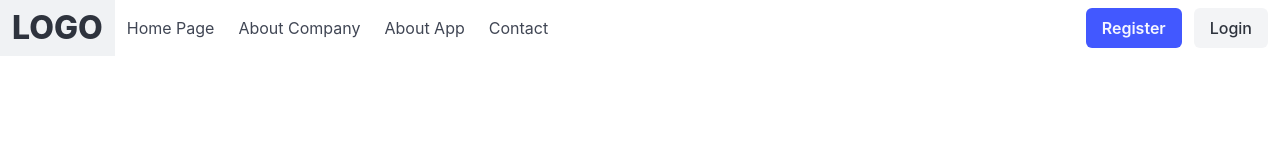
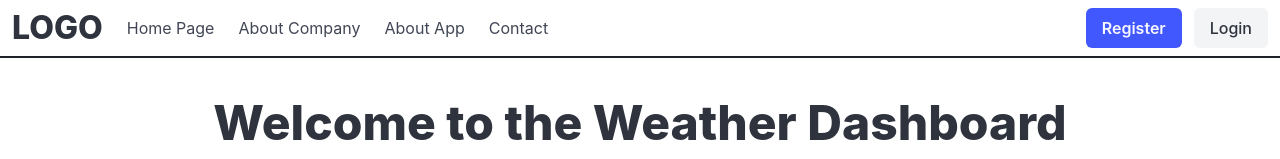
Before and after one commit to DLQuake/Aplikacja_internetowa_do_analizy_duzych_zbiorow_danych_astronomicznych, a React (Create React App) app in the folder frontend/: page / in a window 1280 px wide. Shown: the top 159 px of the page. Built offline with nearby package versions, Linux system fonts and the light colour scheme; no server answers.

Commit message:
Add class is-fixed-top for Home Navbar

```diff
--- a/frontend/src/components/NavbarHome.jsx
+++ b/frontend/src/components/NavbarHome.jsx
@@ -4,7 +4,7 @@ import { Link } from 'react-router-dom'
 const NavbarHome = () => {
     const [burgerActive, setBurgerActive] = useState(false)
     return (
-        <nav class="navbar" role="navigation" aria-label="main navigation">
+        <nav class="navbar is-fixed-top" role="navigation" aria-label="main navigation" style={{ borderBottom: "2px solid #1F2229" }}>
             <div class="navbar-brand">
                 <Link class="navbar-item" href="/">
                     <div class="title">LOGO</div>
```
